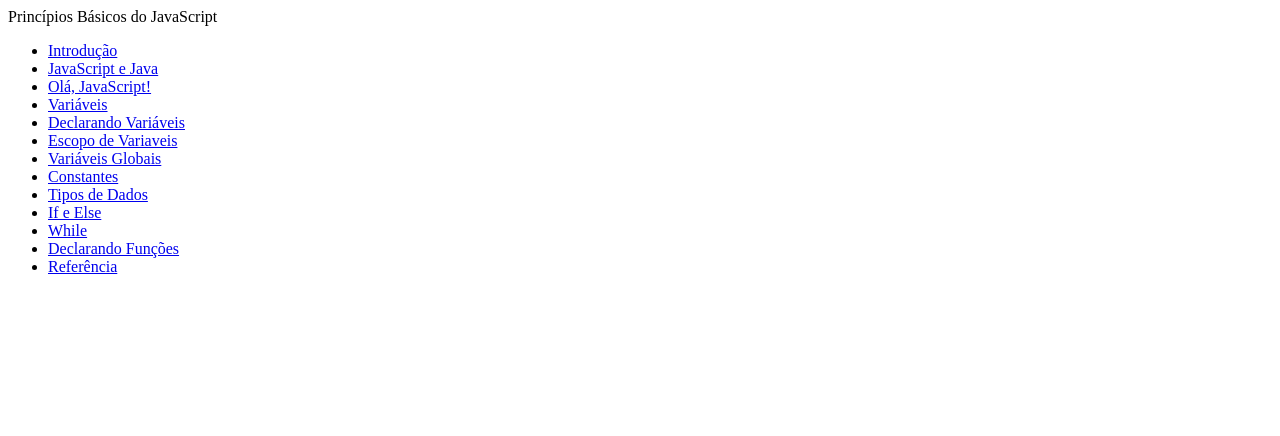
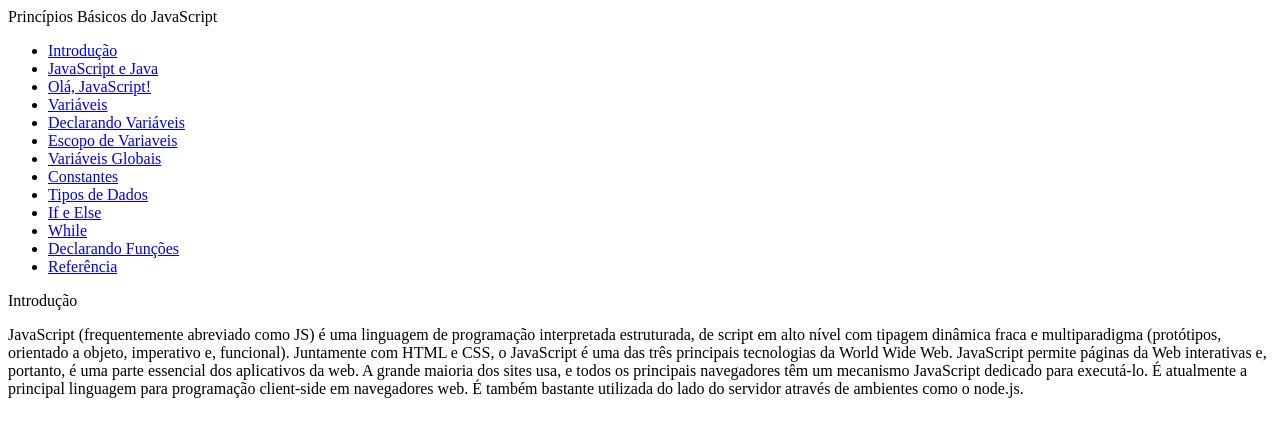
Before and after one commit to renaldofreire/basesJS, a plain HTML site: page index.html in a window 1280 px wide. Drawn offline with Linux system fonts and the light colour scheme.

Commit message:
Index updates

```diff
--- a/index.html
+++ b/index.html
@@ -23,5 +23,16 @@
       <li><a class="nav-link" href="Referencia">Referência</a></li>
     </ul>
   </nav>
+
+    <main id="main-doc">
+      <section class="main-section" id="Introducao">
+        <header>Introdução</header>
+        <article>
+          <p>JavaScript (frequentemente abreviado como JS) é uma linguagem de programação interpretada estruturada, de script em alto nível com tipagem dinâmica fraca e multiparadigma (protótipos, orientado a objeto, imperativo e, funcional). Juntamente com HTML e CSS, o JavaScript é uma das três principais tecnologias da World Wide Web. JavaScript permite páginas da Web interativas e, portanto, é uma parte essencial dos aplicativos da web. A grande maioria dos sites usa, e todos os principais navegadores têm um mecanismo JavaScript dedicado para executá-lo. É atualmente a principal linguagem para programação client-side em navegadores web. É também bastante utilizada do lado do servidor através de ambientes como o node.js.</p>
+          <p></p>
+        </article>
+      </section>
+    </main>
+  </nav>
 </body>
 </html>
```
